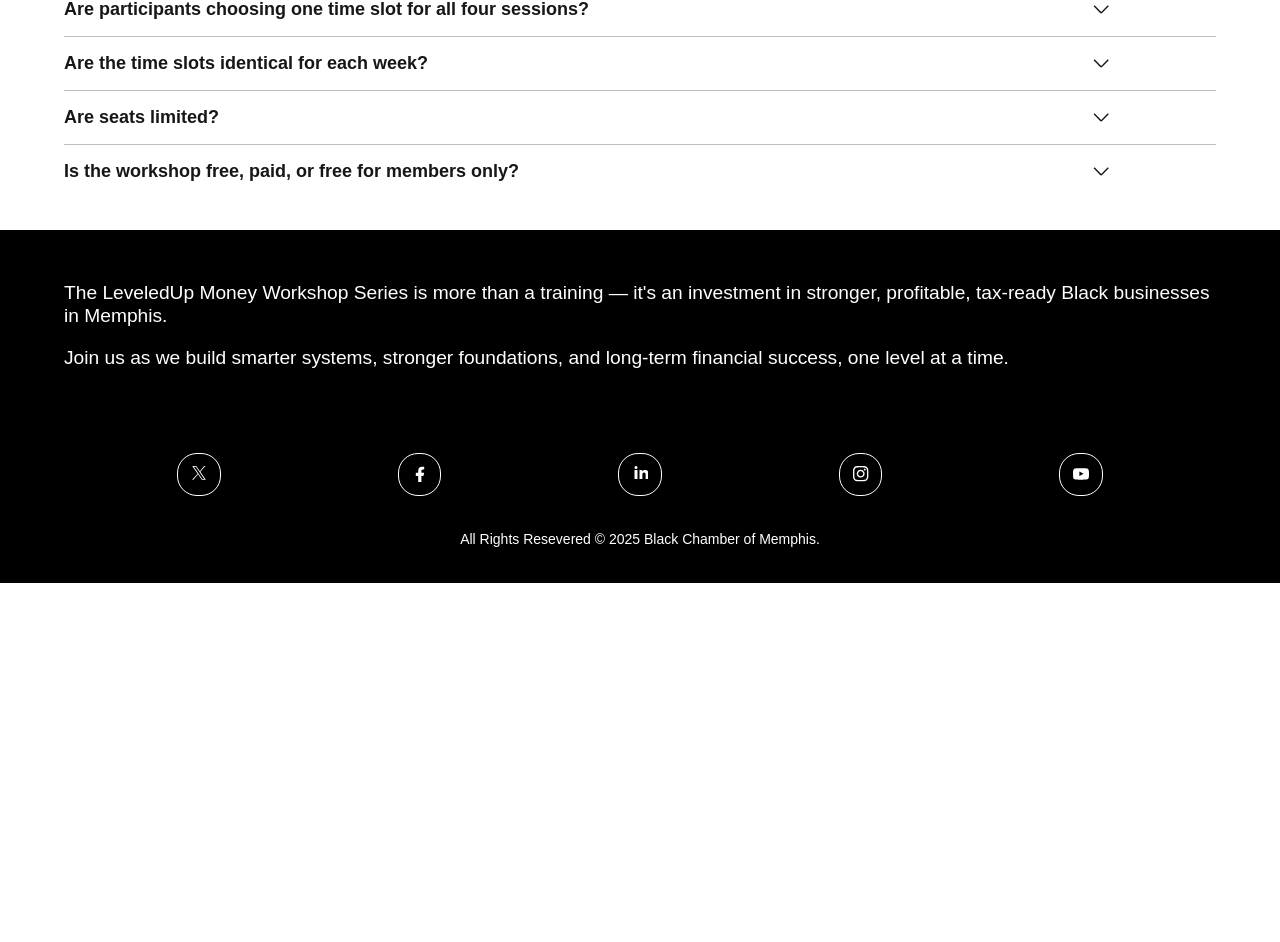
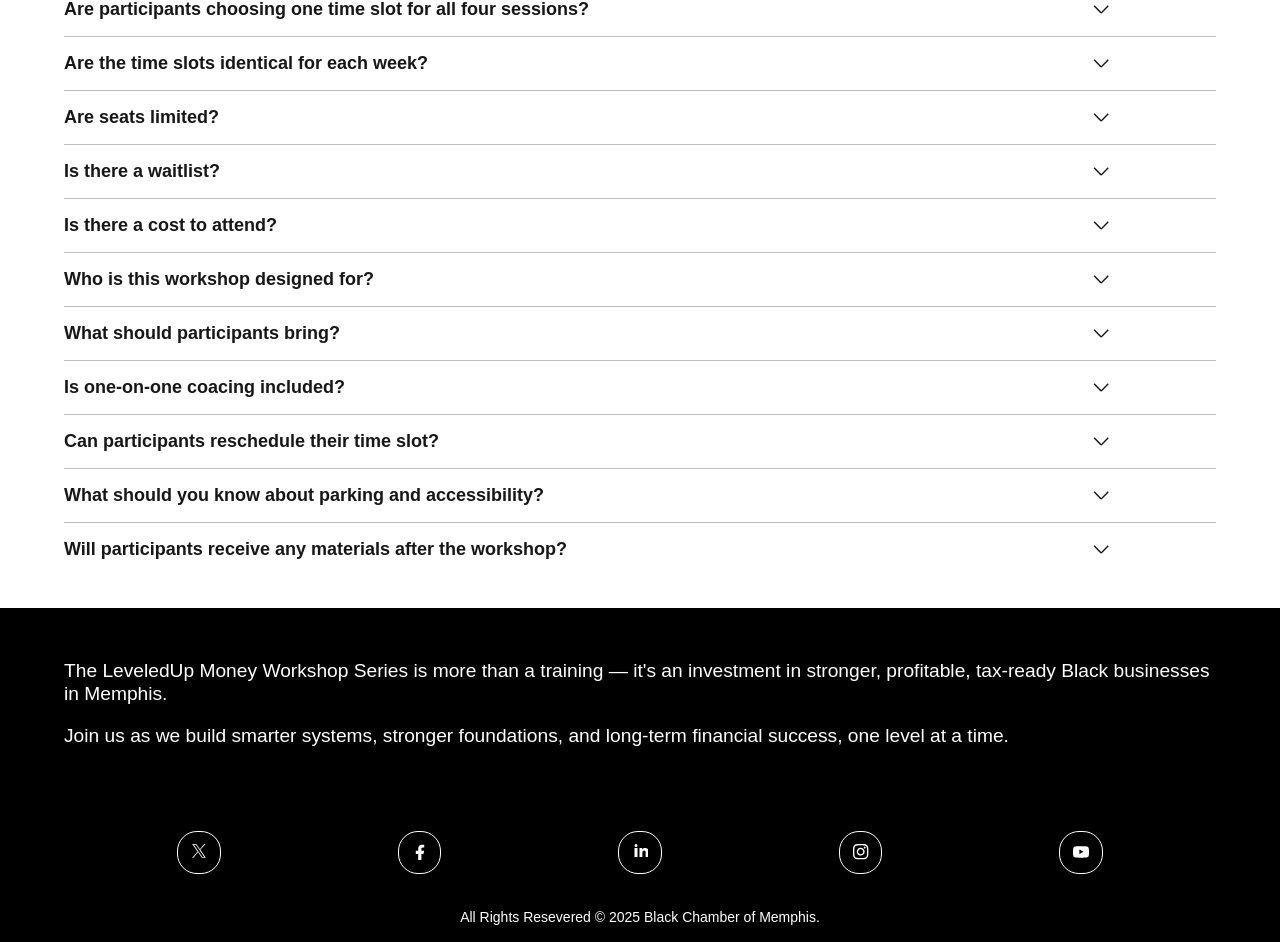
Before and after one commit to RosSuhan/blackchamberofmemphis, a Next.js app: page /events/leveled-up in a window 1280 px wide. Shown: the part 3773-4715 px from the top of the page. Before the commit the page ends 4356 px from the top, so only its background shows below. Built offline with nearby package versions, Linux system fonts and the light colour scheme.

Commit message:
10dec2
Updated faq for leveledUp Money

```diff
--- a/app/(pages)/events/leveled-up/FAQpage.tsx
+++ b/app/(pages)/events/leveled-up/FAQpage.tsx
@@ -9,28 +9,64 @@ const faqList = [
     {
         faqIndex : 'q1',
         qes: `Will the workshop sessions be <strong>in person</strong>, <strong>virtual</strong>, or <strong>hybrid</strong>?`,
-        ans: `The sessions will be <strong>in person</strong>.`
+        ans: `<p>All sessions will be held <strong>in person at Epicenter Memphis</strong>.</p>`
     },
     {
         faqIndex : 'q2',
         qes: `Will recordings be available afterward?`,
-        ans: `No recordings will be available`
+        ans: `<p>Recordings will not be available after the workshops.<p>`
     },{
         faqIndex : 'q3',
         qes: `Are participants choosing one time slot for all four sessions?`,
-        ans: `Yes, you can only choose one time slot and that will be for all 4 workshops.`
+        ans: `<p>Participants will choose one time slot (10:00 AM–12:00 PM or 2:00 PM–4:00 PM) and must attend that same slot for all four workshops.</p>`
     },{
         faqIndex : 'q4',
         qes: `Are the time slots identical for each week?`,
-        ans: `Yes, it is identical for each week.`
+        ans: `<p>The time slots remain identical across all dates.</p>`
     },{
         faqIndex : 'q5',
         qes: `Are seats limited?`,
-        ans: `Yes, seats are very limited and the workshop is very popular. Therefore, you should not hisitate to book your seat.`
+        ans: `<p>Yes. Each time slot is limited to 25 participants to ensure a high-quality, interactive experience.</p>`
     },{
-        faqIndex : 'q6',
-        qes: `Is the workshop <strong>free, paid, or free for members only?`,
-        ans: `Free for members only.`
+        faqIndex : "q6",
+        qes: `Is there a waitlist?`,
+        ans: `<p>Yes. Once a session reaches capacity, a waitlist will open.</p>`
+    },{
+        faqIndex: 'q7',
+        qes: `Is there a cost to attend?`,
+        ans: `<p>The series is free for ITEP participants, BCoM Members, and paid BCoM participants. Pricing for non-members will be announced shortly.`
+    },{
+        faqIndex : 'q7',
+        qes: `Who is this workshop designed for?`,
+        ans: `
+            <p>LeveledUp Money is open to business owners of all sizes, ages, and structures - from emerging solopreneurs to established small businesses.</p>
+            <p>No prior financial or tax experience is required; however, attendees must be decision-makers in their business.</p>`
+    },{
+        faqIndex: 'q8',
+        qes: `What should participants bring?`,
+        ans: `
+            <p>We are finalizing the preparation guidelines.</p>
+            <p>A confirmation email will be sent with details on what to bring (e.g., laptop, documents, or nothing required).`
+    },{
+        faqIndex: 'q9',
+        qes: `Is one-on-one coacing included?`,
+        ans: `<p>Yes! All participants who complete the full four-part series will receive access to free 45-minute one-on-one coaching sessions with Brooke Benjamin.</p>
+            <p>These sessions are available after the workshop series concludes.</p>`
+    },{
+        faqIndex: 'q10',
+        qes: `Can participants reschedule their time slot?`,
+        ans: `<p>Yes - rescheduling is allowed <strong>only if</strong> space is available in the alternate time slot, and applies to all remaining sessions.</p>`
+    },{
+        faqIndex: 'q11',
+        qes: `What should you know about parking and accessibility?`,
+        ans: `<p>Parking is <strong>not free</strong>, and attendees will receive confirmed parking instructions once finalized.</p>
+            <p>The venue is <strong>fully accessible</strong>.</p>
+            <p>Light refreshments and water will be provided.</p>`
+    },{
+        faqIndex: 'q12',
+        qes: `Will participants receive any materials after the workshop?`,
+        ans: `<p>Decisions regarding workbooks, templates, certificates, and additional resources are still being finalized.</p>
+                <p>Updates will be shared before the first session.</p>`
     }
 ]
 
```
